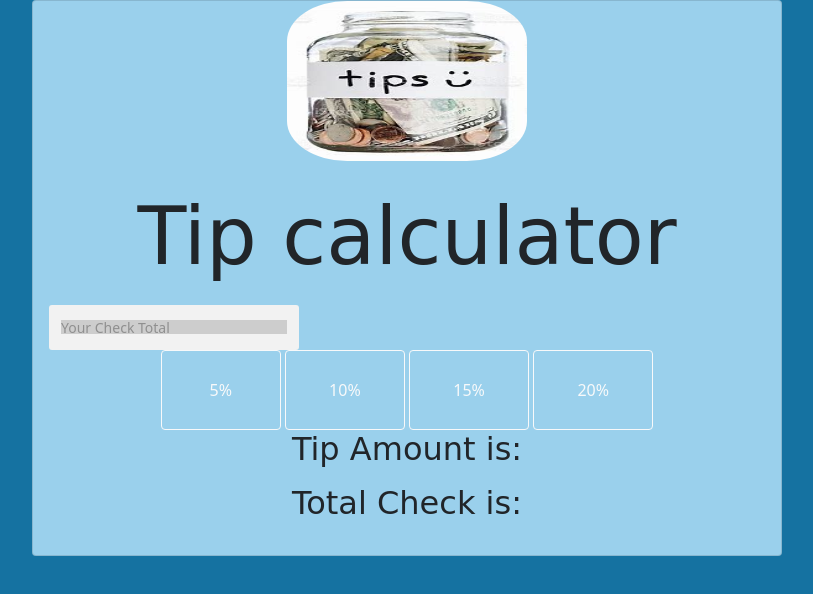
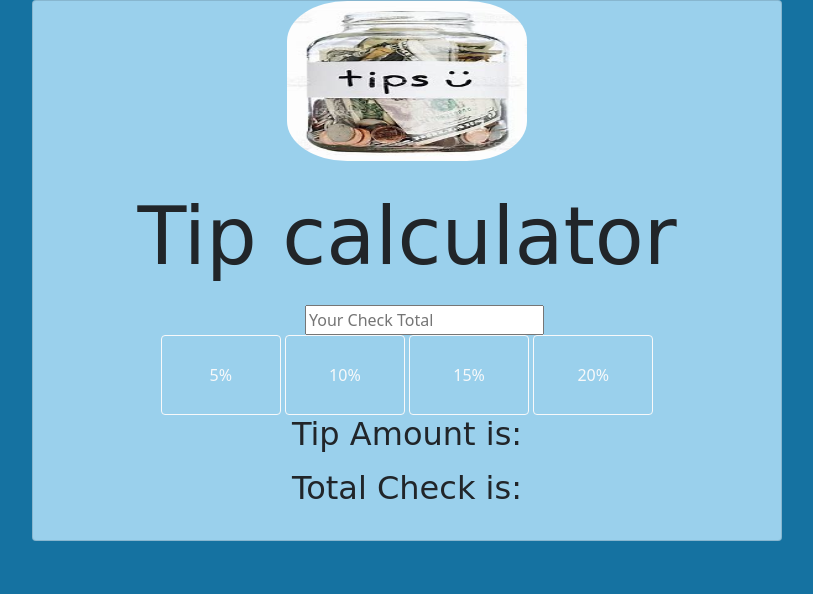
Before and after one commit to NPitroff/tipCalculator, a plain HTML site: page index.html in a window 1280 px wide. Shown: the whole page, without its empty margins (368-1181 px from the left). Drawn offline with nearby package versions, Linux system fonts and the light colour scheme; a web font is replaced by a local one.

Commit message:
Reset code to original

```diff
--- a/CSS/styles.css
+++ b/CSS/styles.css
@@ -2,14 +2,9 @@ body{
   background-color: #1572A1;
 }
 
-/* input{
-  border-top: 1.25rem solid transparent;
+input{
   position: relative;
   left: 16rem;
-} */
-
-*,*::before, *::after{
-  box-sizing: border-box;
 }
 
 
@@ -44,37 +39,6 @@ p{
   border-radius: 25%;
 }
 
-.custom-field{
-  font-size: 14px;
-  position: relative;
-}
-
-.custom-field input{
-  border: none;
-  -webkit-appearance: none;
-  -ms-appearance: none;
-  -moz-appearance: none;
-  appearance: none;
-  background: #f2f2f2;
-  padding: 12px;
-  border-radius: 3px;
-  width: 250px;
-  font-size: 14px;
-}
-
-.custom-field .placeholder{
-  /* font-family: serif; */
-  position: absolute;
-  left: 12px;
-  bottom: 50%;
-  top: 22px;
-  transform: translateY(-50%);
-  width: calc(100% - 24px);
-  color: #aaa;
-  overflow: hidden;
-  white-space: nowrap;
-  text-overflow: ellipsis;
-}
 
 .btn-field{
   text-align: center;
```
